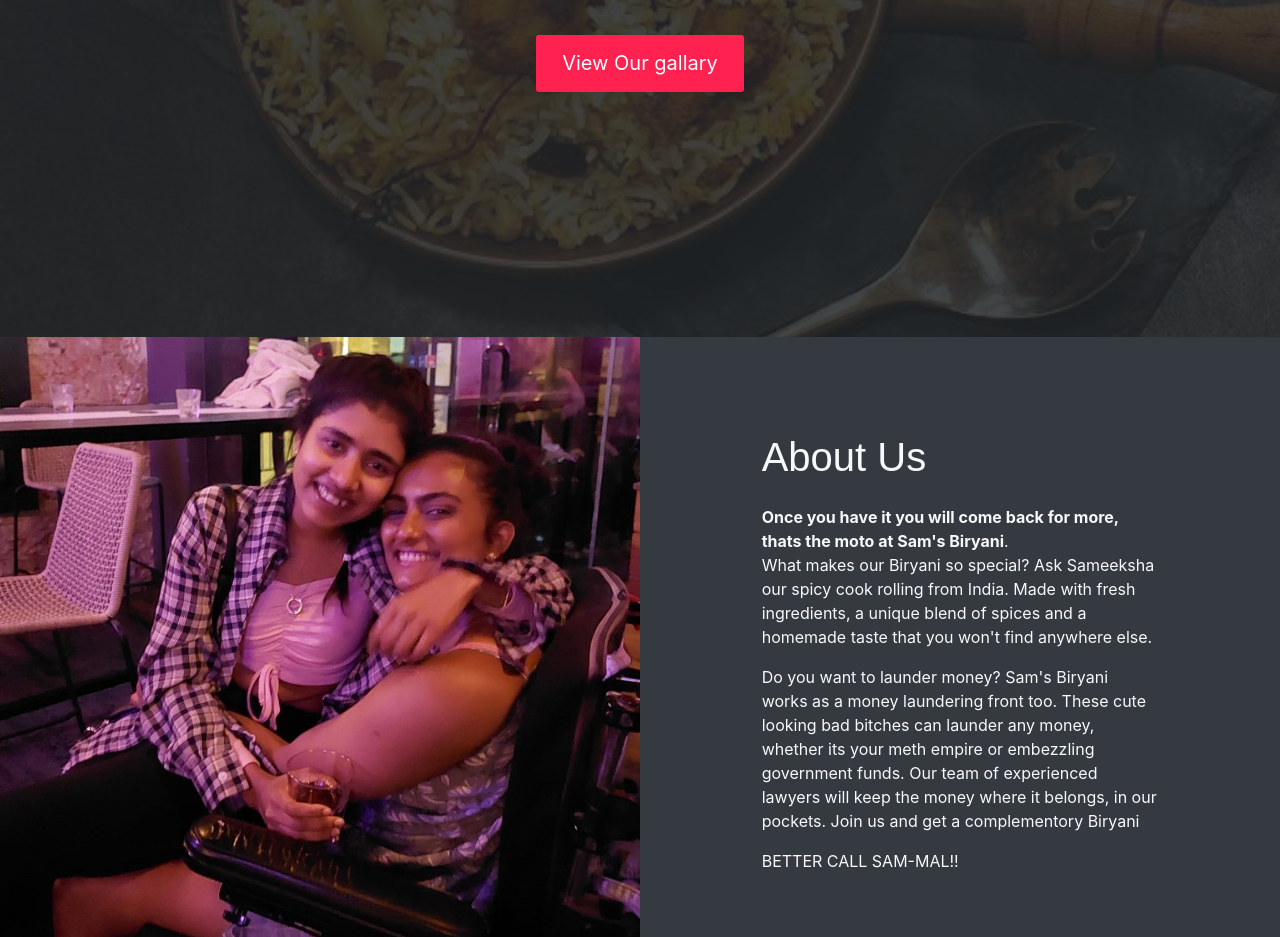
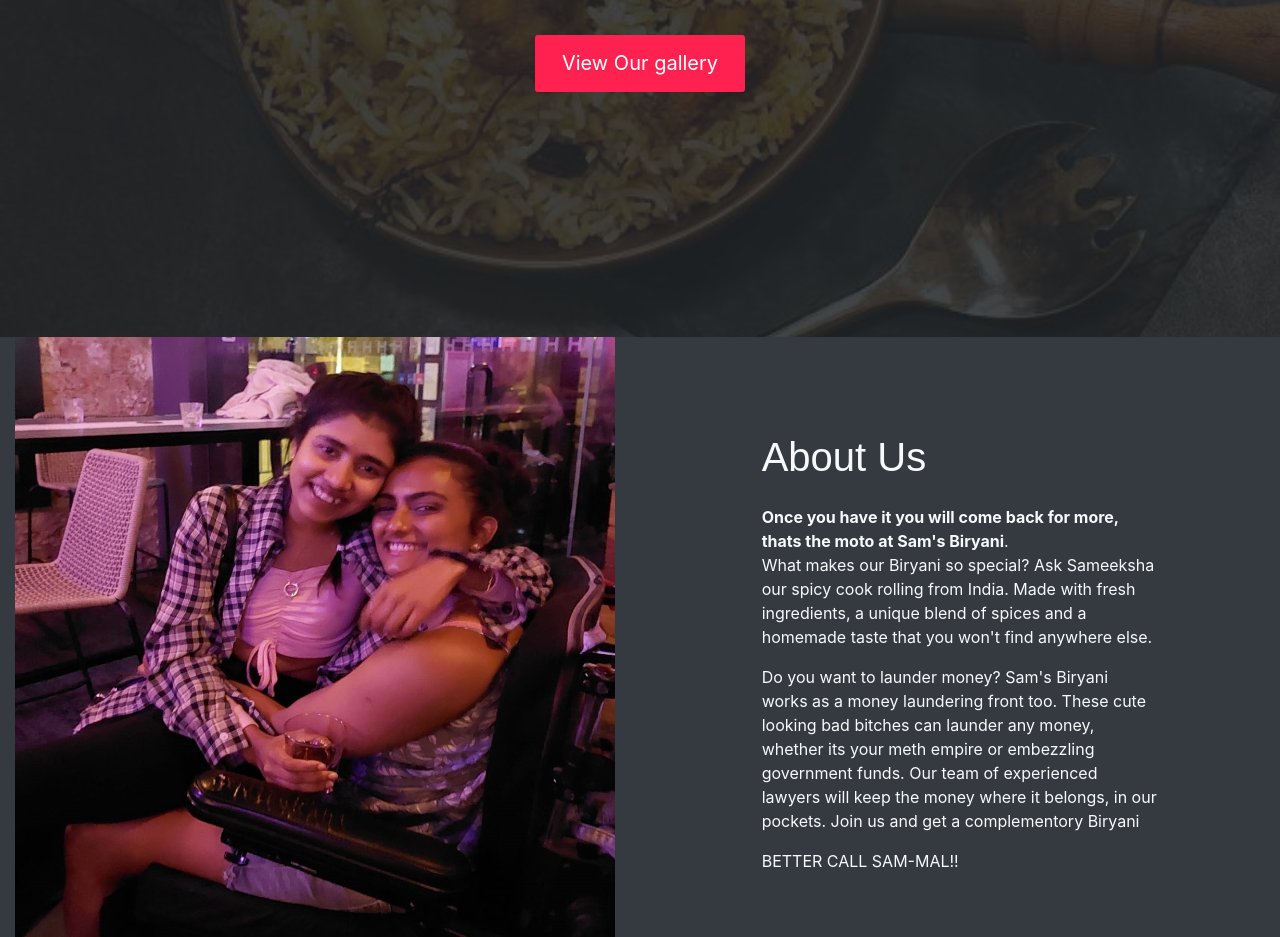
Before and after one commit to bulkpanda/bulkpanda.github.io, a plain HTML site: page index.html in a window 1280 px wide. Shown: the part 463-1400 px from the top of the page. Drawn offline with Linux system fonts and the light colour scheme; some packages are replaced by stand-ins of ours.

Commit message:
image changes in about section

```diff
--- a/index.html
+++ b/index.html
@@ -2,7 +2,7 @@
 <html lang="en">
 <head>
 	<meta charset="utf-8">
-    <meta name="viewport" content="width=device-width, initial-scale=1, shrink-to-fit=yes">
+    <meta name="viewport" content="width=device-width, initial-scale=1, shrink-to-fit=no">
     <meta name="description" content="Start your development with Biryani landing page.">
     <meta name="author" content="Kunal">
     <title>Sam's Biryani</title>
@@ -62,14 +62,16 @@
         <div class="overlay text-white text-center">
             <h1 class="display-2 font-weight-bold my-3">Sam's Biryani</h1>
             <h2 class="display-4 mb-5">Grab it &amp; Have it</h2>
-            <a class="btn btn-lg btn-primary" href="#gallary">View Our gallary</a>
+            <a class="btn btn-lg btn-primary" href="#gallary">View Our gallery</a>
         </div>
     </header>
 
     <!--  About Section  -->
     <div id="about" class="container-fluid wow fadeIn" id="about"data-wow-duration="1.5s">
         <div class="row">
-            <div class="col-lg-6 has-img-bg"></div>
+            <div class="col-lg-6">
+                <img src="assets/imgs/about-section.jpg" alt="template by DevCRID http://www.devcrud.com/" class="gallary-img" style="width:600px;height:600px;">
+            </div>
             <div class="col-lg-6">
                 <div class="row justify-content-center">
                     <div class="col-sm-8 py-5 my-5">
```
